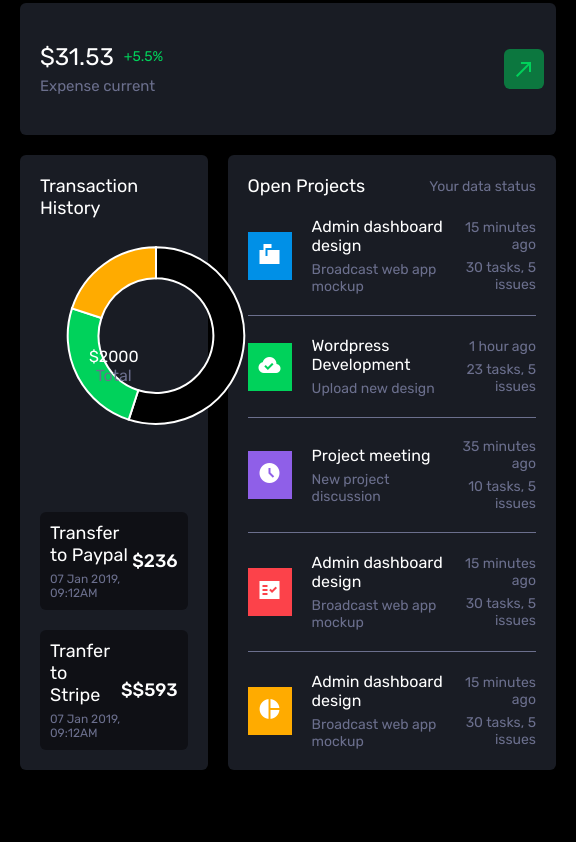
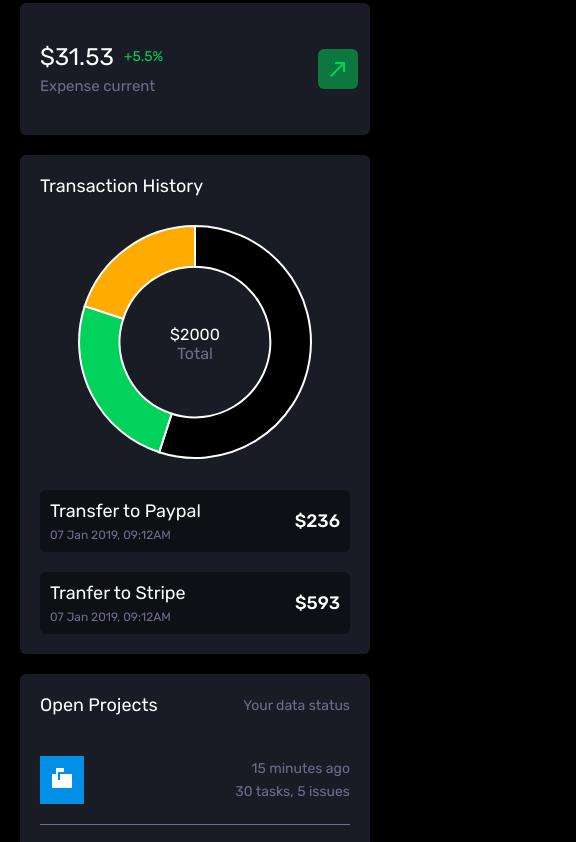
Before and after one commit to khreptunyevhen/admin-panel, a plain HTML site: page index.html in a window 390 px wide. Shown: the part 638-1480 px from the top of the page, 576 px wide, since content can reach past the window. Before the commit the page ends 1428 px from the top, so only its background shows below. Drawn offline with nearby package versions, Linux system fonts and the light colour scheme.

Commit message:
add responsive secont row and use apex chart

```diff
--- a/index.html
+++ b/index.html
@@ -237,7 +237,7 @@
                   <h2 class="transaction__title title">Tranfer to Stripe</h2>
                   <div class="transaction__text">07 Jan 2019, 09:12AM</div>
                 </div>
-                <div class="transaction__price">$$593</div>
+                <div class="transaction__price">$593</div>
               </div>
             </div>
           </div>
--- a/js/main.js
+++ b/js/main.js
@@ -1,3 +1,5 @@
+// Transaction Chart
+
 let transactionChartOptions = {
   series: [55, 25, 20],
   chart: {
@@ -11,11 +13,22 @@ let transactionChartOptions = {
   dataLabels: {
     enabled: false
   },
-  plotOptions: {
-    pie: {
-      size: 200
+  responsive: [{
+    breakpoint: 1087.98,
+    options: {
+      chart: {
+        width: 300,
+      }
     }
-  }
+  },
+  {
+    breakpoint: 479.98,
+    options: {
+      chart: {
+        width: `${100}%`,
+      }
+    }
+  }]
 };
 
 let transactionChart = new ApexCharts(document.querySelector("#diagram"), transactionChartOptions);
--- a/scss/_project-item.scss
+++ b/scss/_project-item.scss
@@ -56,3 +56,36 @@
   border-bottom: 1px solid var(--primary-text-color);
   padding-bottom: 20px;
 }
+
+// MEDIA
+
+// PC
+@media (max-width: 1087.98px) {
+
+}
+// TABLET
+@media (max-width: 991.98px) {
+
+}
+
+// MOBILE
+@media (max-width: 767.98px) {
+
+}
+
+// MOBILE SMALL
+@media (max-width: 479.98px) {
+
+  .project-item {
+
+    &__content {
+
+      &-left {
+        display: none;
+      }
+      &-rigth {
+        margin-left: auto;
+      }
+    }
+  }
+}
--- a/scss/_projects.scss
+++ b/scss/_projects.scss
@@ -3,6 +3,9 @@
   background-color: var(--primary-color);
   padding: 20px;
 
+  &__body {
+    margin-top: var(--main-gap);
+  }
   &__title {
     @include flex-jc-center;
 
--- a/scss/_second-row.scss
+++ b/scss/_second-row.scss
@@ -3,3 +3,26 @@
   grid-template-columns: 35% 1fr;
   gap: var(--main-gap);
 }
+
+// MEDIA
+
+// PC
+@media (max-width: 1087.98px) {
+  .second-row {
+    grid-template-columns: 1fr;
+  }
+}
+// TABLET
+@media (max-width: 991.98px) {
+
+}
+
+// MOBILE
+@media (max-width: 767.98px) {
+
+}
+
+// MOBILE SMALL
+@media (max-width: 479.98px) {
+
+}
--- a/scss/_sidebar.scss
+++ b/scss/_sidebar.scss
@@ -1,6 +1,6 @@
 .sidebar {
   background-color: var(--primary-color);
-  height: 100vh;
+  min-height: 100vh;
   padding: 10px 20px;
 
   &__user {
@@ -41,10 +41,6 @@
 
 // MEDIA
 
-// PC
-@media (max-width: 1087.98px) {
-
-}
 // TABLET
 @media (max-width: 991.98px) {
 
--- a/scss/_transaction.scss
+++ b/scss/_transaction.scss
@@ -49,3 +49,15 @@
     font-weight: 500;
   }
 }
+
+// MEDIA
+
+// PC
+@media (max-width: 1087.98px) {
+  .transaction {
+
+    &__diagram {
+      margin: 0 auto;
+    }
+  }
+}
```
Also changed, not shown: css/main.min.css.
